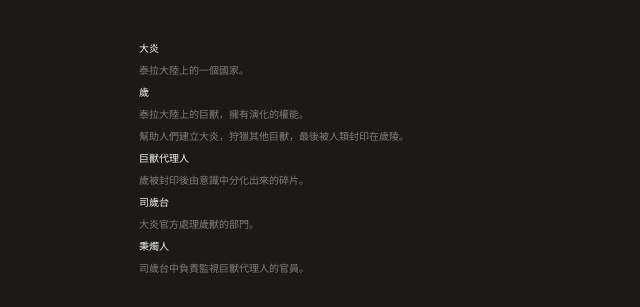
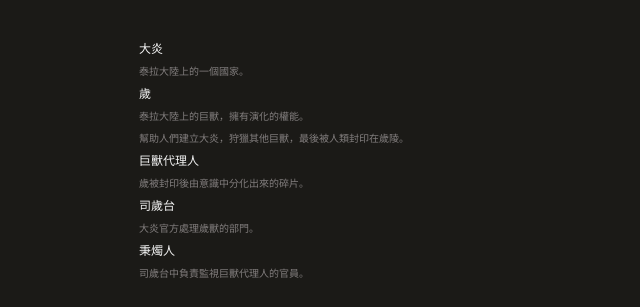
Before and after one commit to Caryolite/sui, a Vue app: page / in a window 1280 px wide. Shown: the part 386-693 px from the top of the page, without its empty margins (320-960 px from the left). Built offline with nearby package versions, Linux system fonts and the light colour scheme; a web font is replaced by a local one.

Commit message:
chore: 小修字體樣式

```diff
--- a/src/components/Home.vue
+++ b/src/components/Home.vue
@@ -122,7 +122,7 @@ defineEmits(['changePage']);
 
 .term {
   color: var(--color-white);
-  font-size: 10px;
+  font-size: 12px;
   font-weight: 400;
   line-height: 22px;
 }
--- a/src/components/Note.vue
+++ b/src/components/Note.vue
@@ -36,14 +36,14 @@ defineEmits(['changePage']);
 <style scoped>
 h3 {
   color: var(--color-white);
-  font-size: 10px;
+  font-size: 12px;
   font-weight: 400;
   line-height: 22px;
 }
 
 p {
   color: var(--color-gray);
-  font-size: 10px;
+  font-size: 12px;
   font-weight: 400;
   line-height: 22px;
 }
```
